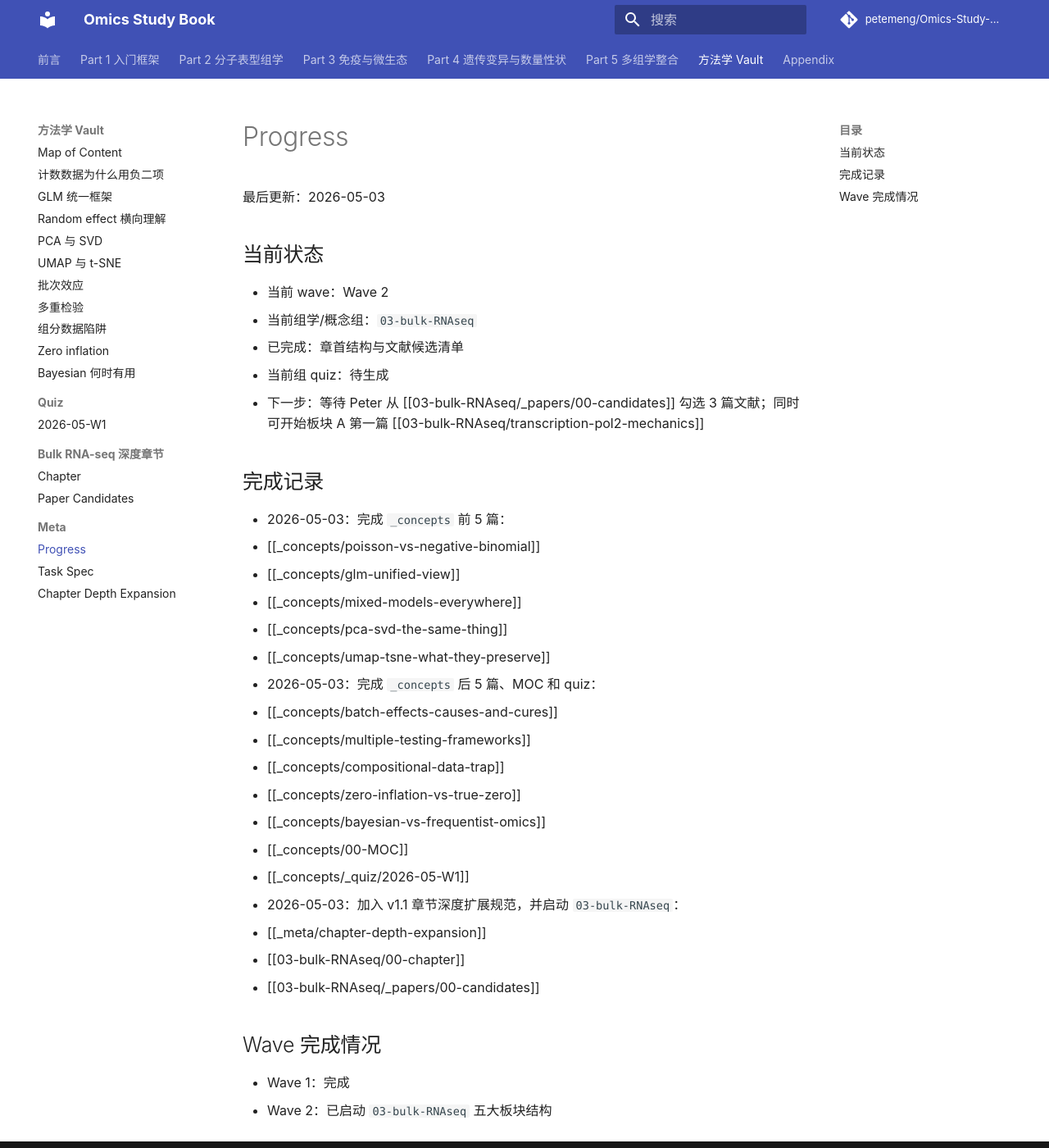
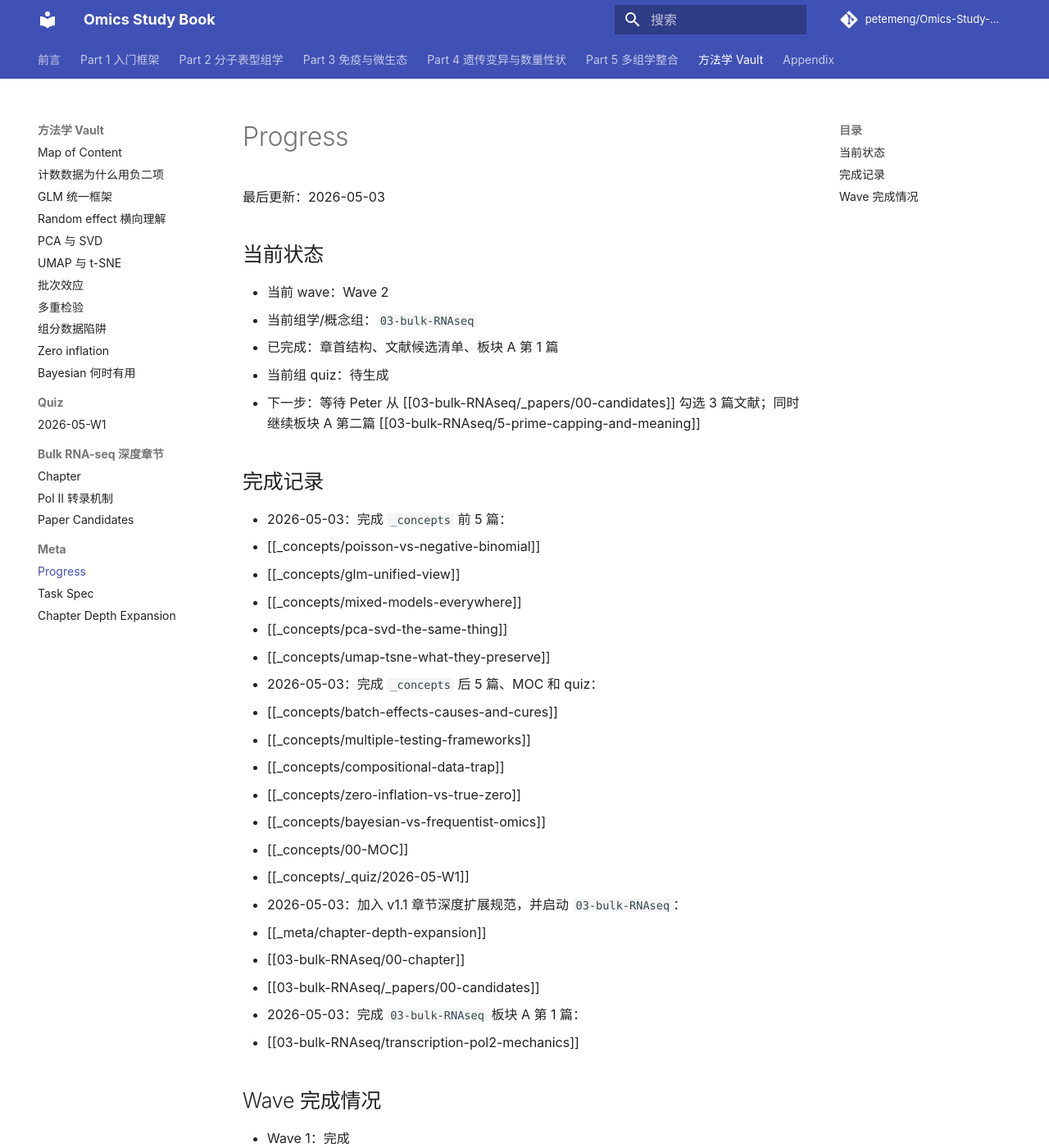
Before and after one commit to petemeng/Omics-Study-Book, an MkDocs documentation site: the page built from docs/_meta/progress.md, in a window 1280 px wide and 1400 px high. Shown: the whole window at 82% size. Built offline with MkDocs 1.6.1 and Material for MkDocs 9.7.7, drawn with Linux system fonts in a browser that asks for light colours; comment, search, counter and statistics services are not loaded.

Commit message:
Add bulk RNA Pol II mechanics note

```diff
--- a/docs/_meta/progress.md
+++ b/docs/_meta/progress.md
@@ -6,9 +6,9 @@
 
 - 当前 wave：Wave 2
 - 当前组学/概念组：`03-bulk-RNAseq`
-- 已完成：章首结构与文献候选清单
+- 已完成：章首结构、文献候选清单、板块 A 第 1 篇
 - 当前组 quiz：待生成
-- 下一步：等待 Peter 从 [[03-bulk-RNAseq/_papers/00-candidates]] 勾选 3 篇文献；同时可开始板块 A 第一篇 [[03-bulk-RNAseq/transcription-pol2-mechanics]]
+- 下一步：等待 Peter 从 [[03-bulk-RNAseq/_papers/00-candidates]] 勾选 3 篇文献；同时继续板块 A 第二篇 [[03-bulk-RNAseq/5-prime-capping-and-meaning]]
 
 ## 完成记录
 
@@ -30,8 +30,10 @@
   - [[_meta/chapter-depth-expansion]]
   - [[03-bulk-RNAseq/00-chapter]]
   - [[03-bulk-RNAseq/_papers/00-candidates]]
+- 2026-05-03：完成 `03-bulk-RNAseq` 板块 A 第 1 篇：
+  - [[03-bulk-RNAseq/transcription-pol2-mechanics]]
 
 ## Wave 完成情况
 
 - Wave 1：完成
-- Wave 2：已启动 `03-bulk-RNAseq` 五大板块结构
+- Wave 2：已启动 `03-bulk-RNAseq` 五大板块结构，板块 A 完成 1/10
--- a/mkdocs.yml
+++ b/mkdocs.yml
@@ -84,6 +84,7 @@ nav:
           - 2026-05-W1: _concepts/_quiz/2026-05-W1.md
       - Bulk RNA-seq 深度章节:
           - Chapter: 03-bulk-RNAseq/00-chapter.md
+          - Pol II 转录机制: 03-bulk-RNAseq/transcription-pol2-mechanics.md
           - Paper Candidates: 03-bulk-RNAseq/_papers/00-candidates.md
       - Meta:
           - Progress: _meta/progress.md
```
Also changed, not shown: docs/03-bulk-RNAseq/transcription-pol2-mechanics.md (added, +80 -0 lines).
